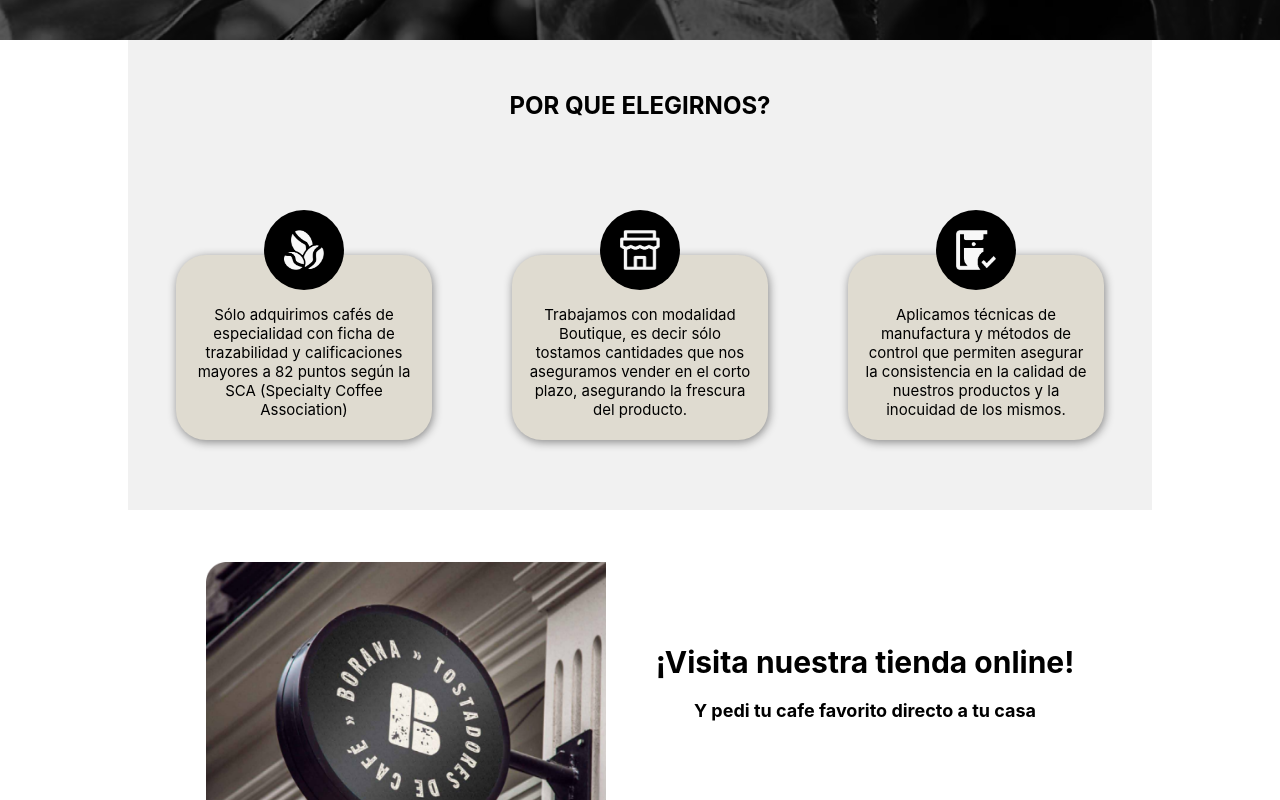
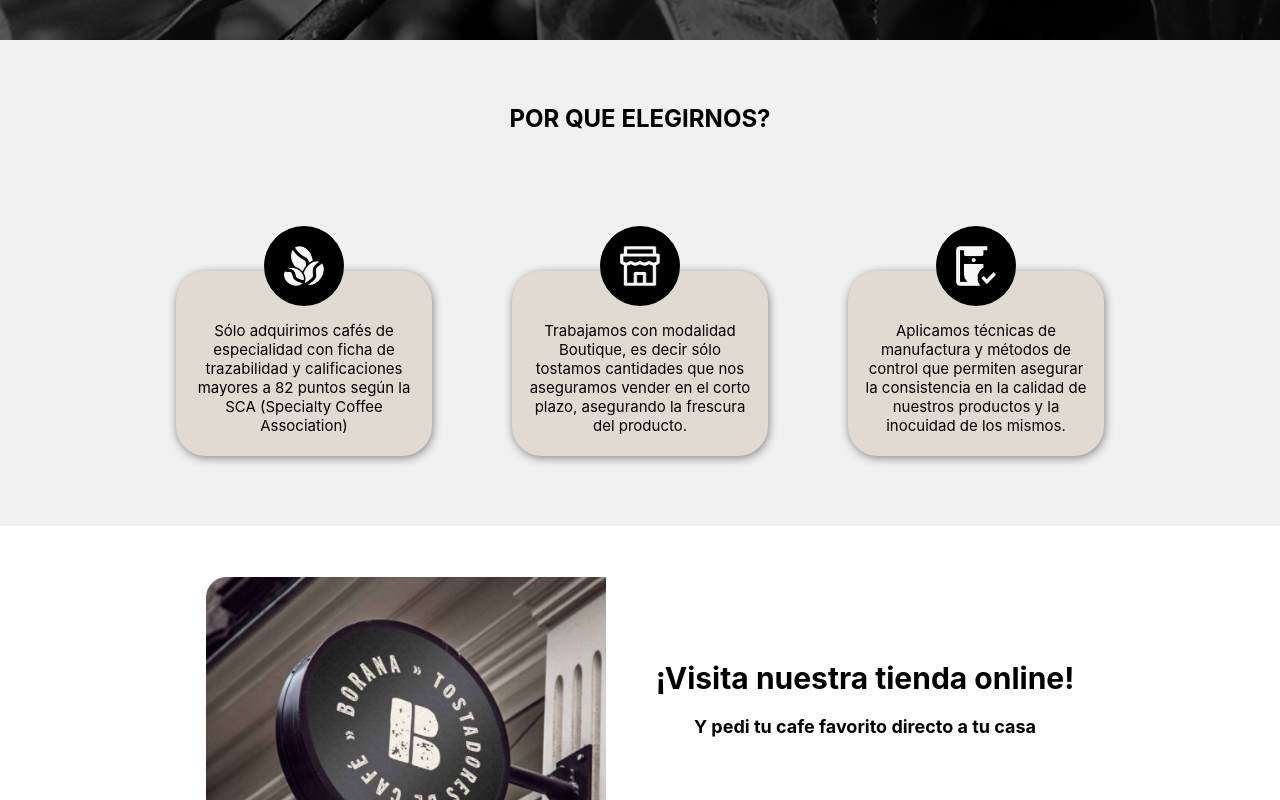
Before and after one commit to matuumdq/borana, a React (Vite) app: page / in a window 1280 px wide. Shown: the part 760-1560 px from the top of the page. Built offline with nearby package versions, Linux system fonts and the light colour scheme.

Commit message:
style: :art: bg style changed to fullscreen

```diff
--- a/src/App.css
+++ b/src/App.css
@@ -1,6 +1,6 @@
 .container{
     display: flex;
     flex-direction: column;
-    max-width: 1024px;
+    /* max-width: 1024px; */
     margin: auto;
 }
--- a/src/styles/Choose.css
+++ b/src/styles/Choose.css
@@ -1,6 +1,7 @@
 .why-us{
     background: #F1F1F1;
     margin: 0 auto;
+    width: 100%;
 }
 
 .choose-us{
@@ -13,6 +14,7 @@
     justify-content: center;
     position: relative;
     margin: 0 auto 30px;
+    max-width: 1024px;
 }
 
 @media only screen and (max-width: 768px){
--- a/src/styles/Form.css
+++ b/src/styles/Form.css
@@ -82,7 +82,8 @@ button:hover{
 
 @media only screen and (min-width: 768px){
     .form{
-        margin: 0;
+        margin: auto;
+        max-width: 1024px;
         position: relative;
         display: flex;
         height: 800px;
```
